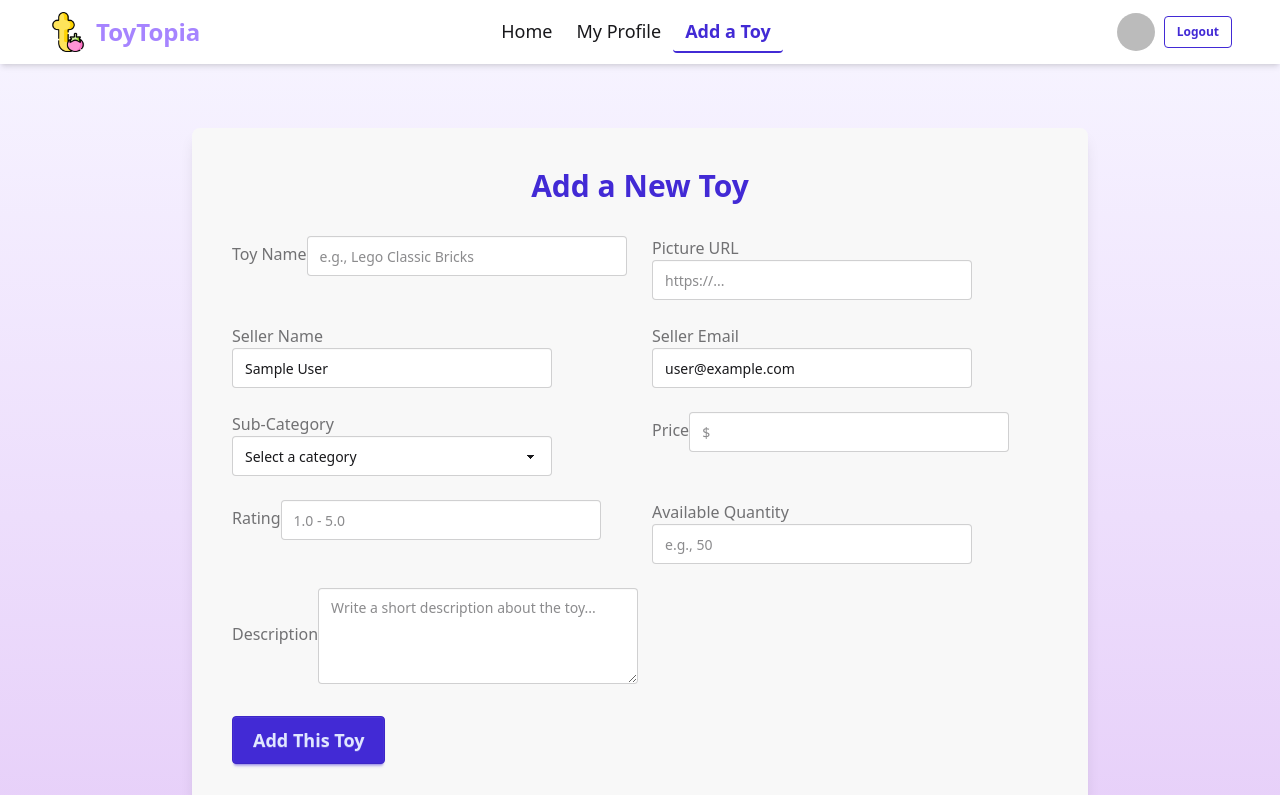
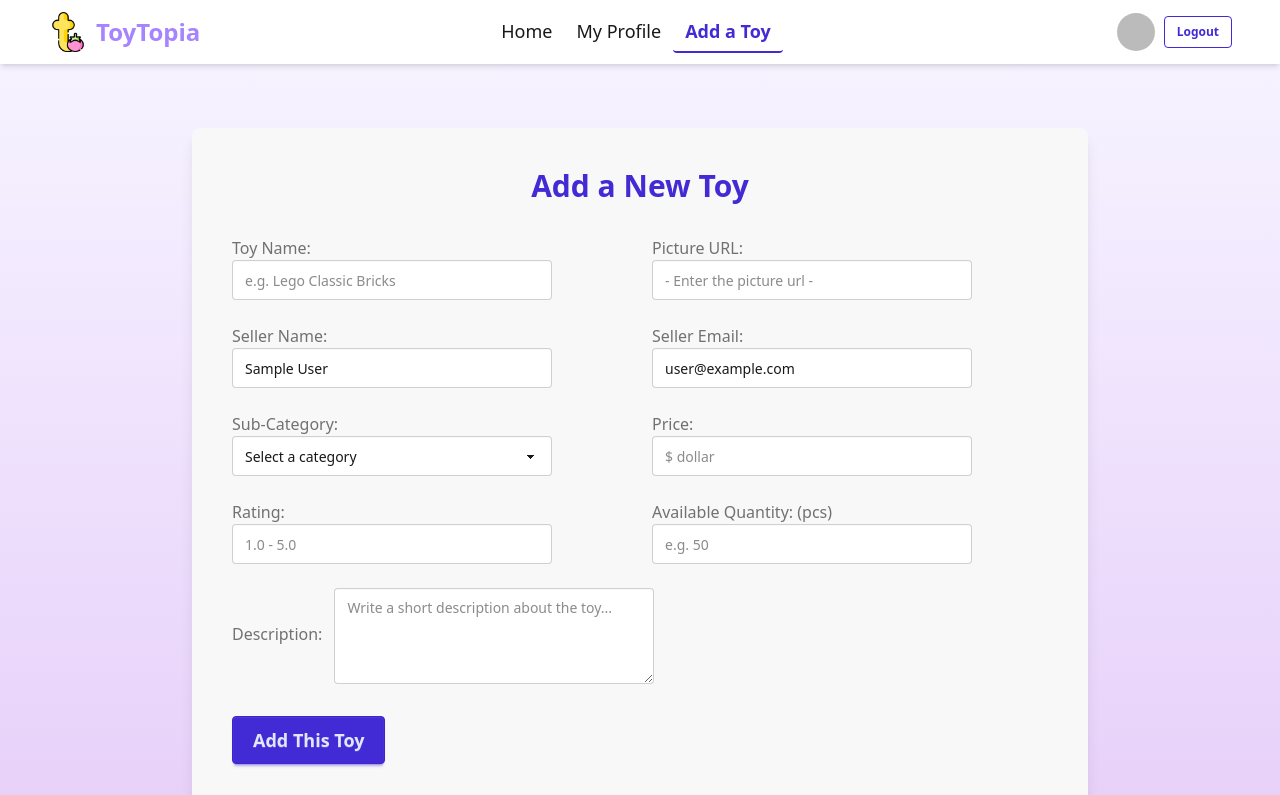
Before and after one commit to Arafat-niloy/toytopia, a React (Vite) app: page /add-toy in a window 1280 px wide. Shown: the top 795 px of the page. Built offline with nearby package versions, Linux system fonts and the light colour scheme; no server answers; sample sign-in values are in the browser's storage.

Commit message:
extra route's info updated

```diff
--- a/src/Components/Footer.jsx
+++ b/src/Components/Footer.jsx
@@ -7,14 +7,12 @@ const Footer = () => {
     <div className=" bg-gradient-to-t from-[#fff1eb] to-[#ace0f985] space-y-4">
       <div className="mt-10 flex justify-center mr-8 text-center font-bold text-3xl">
 
-        <img src="/src/assets/letter-t.png" className="w-10 h-10" alt="" />
-        <span className="text-violet-500">ToyTopia</span>
+        <img src="/src/assets/letter-t.png" className="w-10 h-10" alt="" /><span className="text-violet-500">ToyTopia</span>
 
       </div>
-      <p className="text-center text-lg text-gray-500 font-semibold">
-        A vibrant and playful online marketplace for kids' toys.
-        <br />
-        Encouraging families to discover local sellers.
+      <p className="text-center text-lg text-gray-500 font-semibold px-2 md:px-4 lg:flex lg:flex-col">
+        A vibrant and playful online marketplace for kids' toys. <span className="">Encouraging families to discover local sellers.</span>
+
       </p>
 
       <div className="flex justify-between  py-4 w-11/12 mx-auto">
--- a/src/Pages/AddAToy.jsx
+++ b/src/Pages/AddAToy.jsx
@@ -58,13 +58,13 @@ const AddAToy = () => {
               {/* Toy Name */}
               <div className="form-control">
                 <label className="label">
-                  <span className="label-text">Toy Name</span>
-                </label>
+                  <span className="label-text">Toy Name: </span>
+                </label> <br />
                 <input
                   type="text"
                   name="toyName"
-                  placeholder="e.g., Lego Classic Bricks"
-                  className="input input-bordered"
+                  placeholder="e.g. Lego Classic Bricks"
+                  className="input "
                   required
                 />
               </div>
@@ -72,13 +72,13 @@ const AddAToy = () => {
               {/* Picture URL */}
               <div className="form-control">
                 <label className="label">
-                  <span className="label-text">Picture URL</span>
+                  <span className="label-text">Picture URL:</span>
                 </label>
                 <input
                   type="text"
                   name="pictureURL"
-                  placeholder="https://..."
-                  className="input input-bordered"
+                  placeholder="- Enter the picture url -"
+                  className="input "
                   required
                 />
               </div>
@@ -86,13 +86,13 @@ const AddAToy = () => {
               {/* Seller Name  */}
               <div className="form-control">
                 <label className="label">
-                  <span className="label-text">Seller Name</span>
+                  <span className="label-text">Seller Name:</span>
                 </label>
                 <input
                   type="text"
                   name="sellerName"
                   defaultValue={user?.displayName}
-                  className="input input-bordered"
+                  className="input "
                   readOnly
                 />
               </div>
@@ -100,13 +100,13 @@ const AddAToy = () => {
               {/* Seller Email  */}
               <div className="form-control">
                 <label className="label">
-                  <span className="label-text">Seller Email</span>
+                  <span className="label-text">Seller Email:</span>
                 </label>
                 <input
                   type="email"
                   name="sellerEmail"
                   defaultValue={user?.email}
-                  className="input input-bordered"
+                  className="input "
                   readOnly
                 />
               </div>
@@ -114,11 +114,11 @@ const AddAToy = () => {
               {/* Sub-Category */}
               <div className="form-control">
                 <label className="label">
-                  <span className="label-text">Sub-Category</span>
+                  <span className="label-text">Sub-Category:</span>
                 </label>
                 <select
                   name="subCategory"
-                  className="select select-bordered"
+                  className="select "
                   required
                 >
                   <option value="">Select a category</option>
@@ -131,17 +131,17 @@ const AddAToy = () => {
               </div>
 
               {/* Price */}
-              <div className="form-control">
+              <div className="form-control ">
                 <label className="label">
-                  <span className="label-text">Price</span>
-                </label>
+                  <span className="label-text">Price: </span>
+                </label> <br />
                 <input
                   type="number"
                   name="price"
-                  placeholder="$"
+                  placeholder="$ dollar"
                   min="0"
-                  step="0.01"
-                  className="input input-bordered"
+                  step="1"
+                  className="input "
                   required
                 />
               </div>
@@ -149,8 +149,8 @@ const AddAToy = () => {
               {/* Rating */}
               <div className="form-control">
                 <label className="label">
-                  <span className="label-text">Rating</span>
-                </label>
+                  <span className="label-text">Rating:</span>
+                </label> <br />
                 <input
                   type="number"
                   name="rating"
@@ -158,7 +158,7 @@ const AddAToy = () => {
                   min="1"
                   max="5"
                   step="0.1"
-                  className="input input-bordered"
+                  className="input "
                   required
                 />
               </div>
@@ -166,34 +166,34 @@ const AddAToy = () => {
               {/* Available Quantity */}
               <div className="form-control">
                 <label className="label">
-                  <span className="label-text">Available Quantity</span>
+                  <span className="label-text">Available Quantity: (pcs)</span>
                 </label>
                 <input
                   type="number"
                   name="availableQuantity"
-                  placeholder="e.g., 50"
+                  placeholder="e.g. 50"
                   min="0"
-                  className="input input-bordered"
+                  className="input"
                   required
                 />
               </div>
             </div>
 
             {/* Description */}
-            <div className="form-control mt-6">
+            <div className="form-control mt-6 space-x-3">
               <label className="label">
-                <span className="label-text">Description</span>
+                <span className="label-text">Description:</span>
               </label>
               <textarea
                 name="description"
-                className="textarea textarea-bordered h-24"
+                className="textarea h-24"
                 placeholder="Write a short description about the toy..."
                 required
               ></textarea>
             </div>
 
             {/* Submit Button */}
-            <div className="form-control mt-8">
+            <div className=" mt-8">
               <button type="submit" className="btn btn-primary btn-lg">
                 Add This Toy
               </button>
--- a/src/Pages/ExtraRoute.jsx
+++ /dev/null
@@ -1,11 +0,0 @@
-import React from 'react';
-
-const ExtraRoute = () => {
-    return (
-        <div>
-
-        </div>
-    );
-};
-
-export default ExtraRoute;
```
